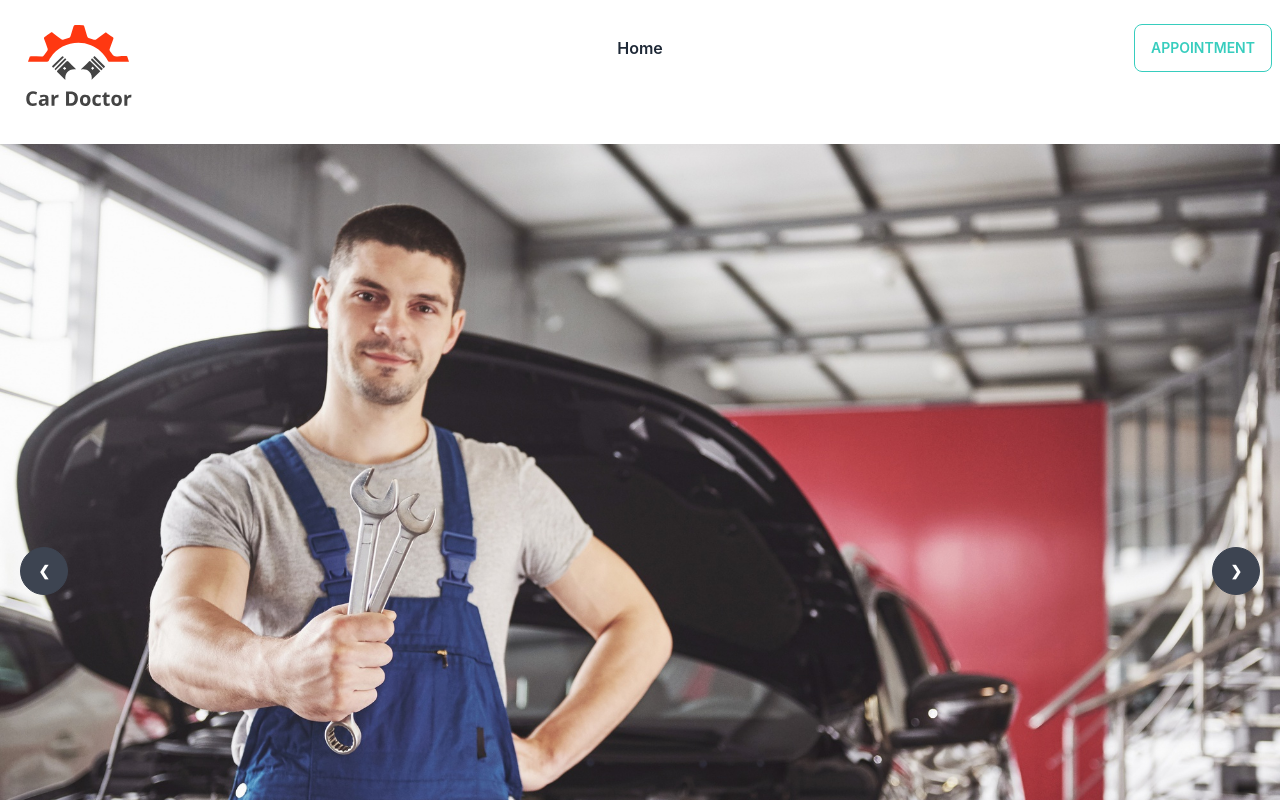
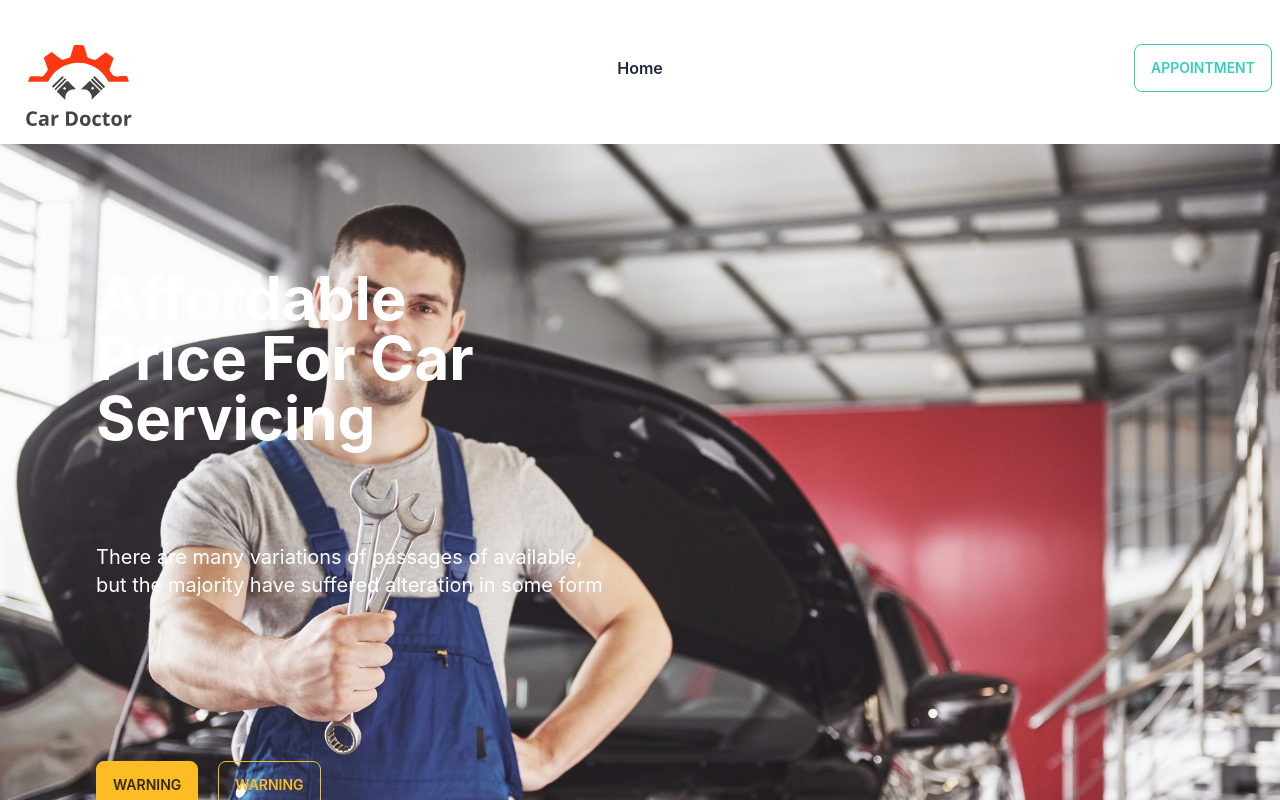
Before and after one commit to HasanMdKamrul/genius-car-client, a React (Create React App) app: page / in a window 1280 px wide. Shown: the top 800 px of the page. Built offline with nearby package versions, Linux system fonts and the light colour scheme.

Commit message:
banner modified

```diff
--- a/src/Pages/Home/Banner/Banner.jsx
+++ b/src/Pages/Home/Banner/Banner.jsx
@@ -11,13 +11,32 @@ const Banner = () => {
     <div className="carousel w-full">
       <div id="slide1" className="carousel-item relative w-full">
         <img alt="" src={img1} className="w-full" />
-        <div className="absolute flex justify-between transform -translate-y-1/2 left-5 right-5 top-1/2">
-          <a href="#slide4" className="btn btn-circle">
+        <div className="absolute flex justify-end transform -translate-y-1/2 left-5 right-12 bottom-0">
+          <a
+            href="#slide4"
+            className="btn btn-circle mr-5
+           "
+          >
             ❮
           </a>
           <a href="#slide2" className="btn btn-circle">
             ❯
           </a>
+        </div>
+        <div className="absolute flex justify-start transform -translate-y-1/2 left-24 right-5 top-1/4">
+          <h1 className="text-white text-6xl font-bold">
+            Affordable <br /> Price For Car <br /> Servicing
+          </h1>
+        </div>
+        <div className="absolute flex justify-start w-2/5 transform -translate-y-1/2 left-24 right-5 top-1/2">
+          <p className="text-white text-xl ">
+            There are many variations of passages of available, but the majority
+            have suffered alteration in some form
+          </p>
+        </div>
+        <div className="absolute flex justify-start w-1/2 transform -translate-y-1/2 left-24 right-5 top-3/4">
+          <button className="btn btn-warning mr-5">Warning</button>
+          <button className="btn btn-outline btn-warning">Warning</button>
         </div>
       </div>
       <div id="slide2" className="carousel-item relative w-full">
--- a/src/Pages/Shared/Header/Header.jsx
+++ b/src/Pages/Shared/Header/Header.jsx
@@ -12,7 +12,7 @@ const Header = () => {
   );
 
   return (
-    <div className="navbar bg-base-100 h-24 mb-12">
+    <div className="navbar bg-base-100 h-24 pt-12 mb-12">
       <div className="navbar-start">
         <div className="dropdown">
           <label tabIndex={0} className="btn btn-ghost lg:hidden">
```
